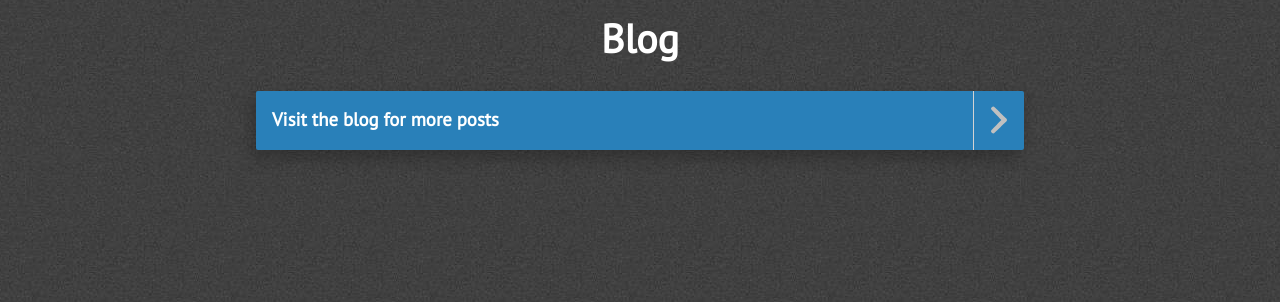
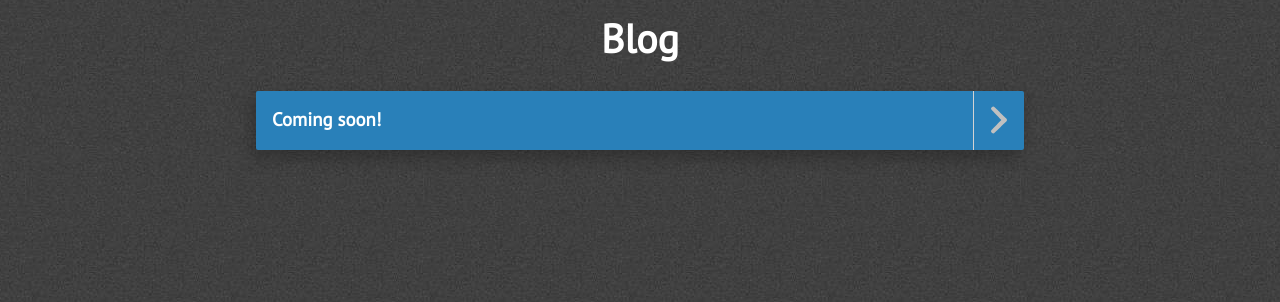
Before and after one commit to minna-amin/minna-amin.github.io, a Jekyll site: the page built from index.html, in a window 1280 px wide and 900 px high, scrolled down 4182 px. Shown: the part 153-455 px from the top of the window. Built offline with Jekyll 4.4.1, drawn with Linux system fonts in a browser that asks for light colours; nearby versions of some CDN libraries.

Commit message:
removing links v2

```diff
--- a/_includes/nav.html
+++ b/_includes/nav.html
@@ -10,7 +10,7 @@
             <a class="semi-transparent-button with-border nav-links" href="#about">ABOUT</a>
             <a class="semi-transparent-button with-border nav-links" href="#skills">SKILLS</a>
             <a class="semi-transparent-button with-border nav-links" href="#projects">PROJECTS</a>
-            <a class="semi-transparent-button with-border nav-links" href="">BLOG</a>
+            <a class="semi-transparent-button with-border nav-links" href="#blog-posts">BLOG</a>
         </div>
     </div>
 </section>
--- a/assets/js/main.js
+++ b/assets/js/main.js
@@ -59,7 +59,7 @@
 
         <div class="blog-link">
 
-            <h3><a href="https://www.nagekar.com">Visit the blog for more posts</a></h3>
+            <h3><a href="">Coming soon!</a></h3>
 
         </div>
 
```
